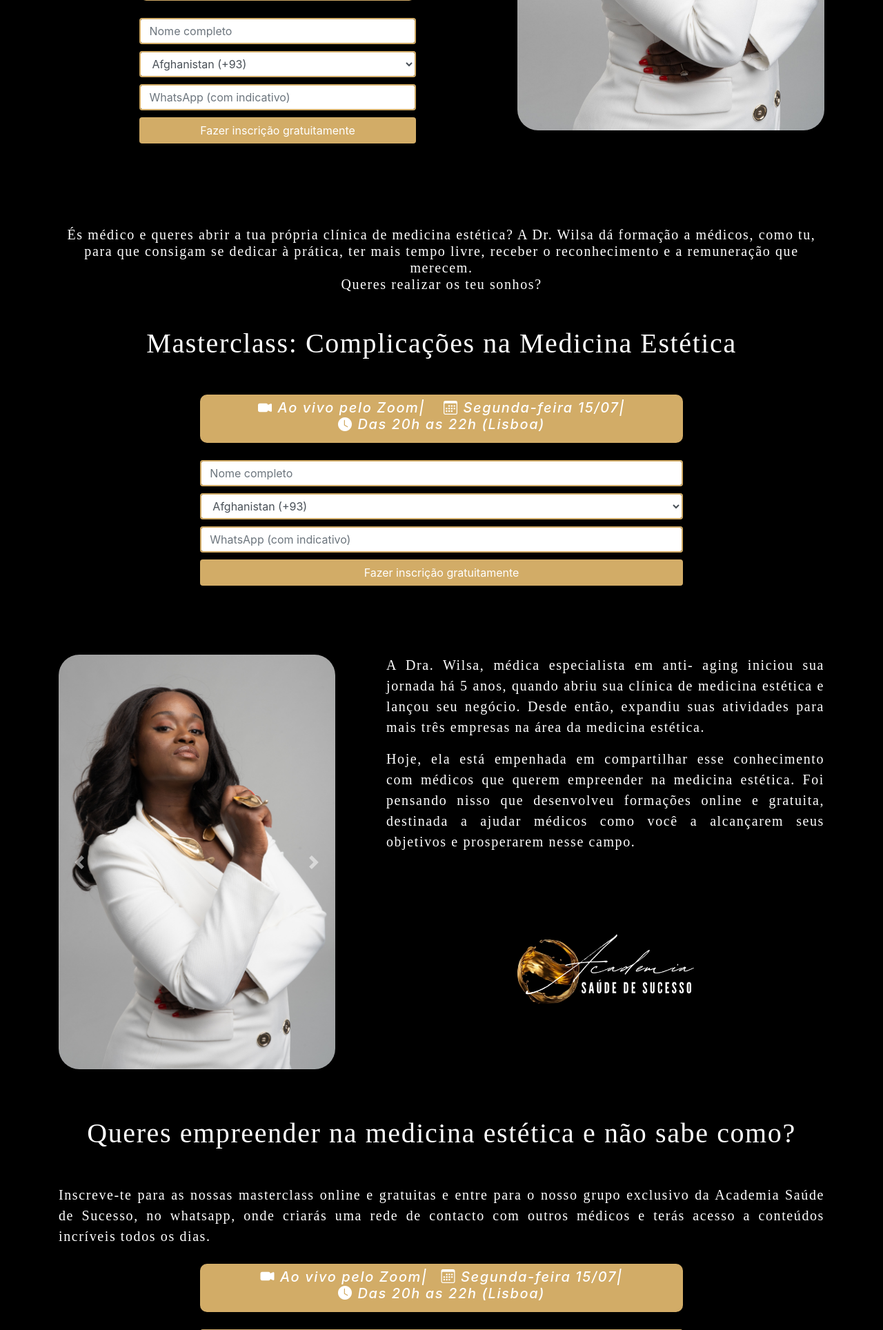
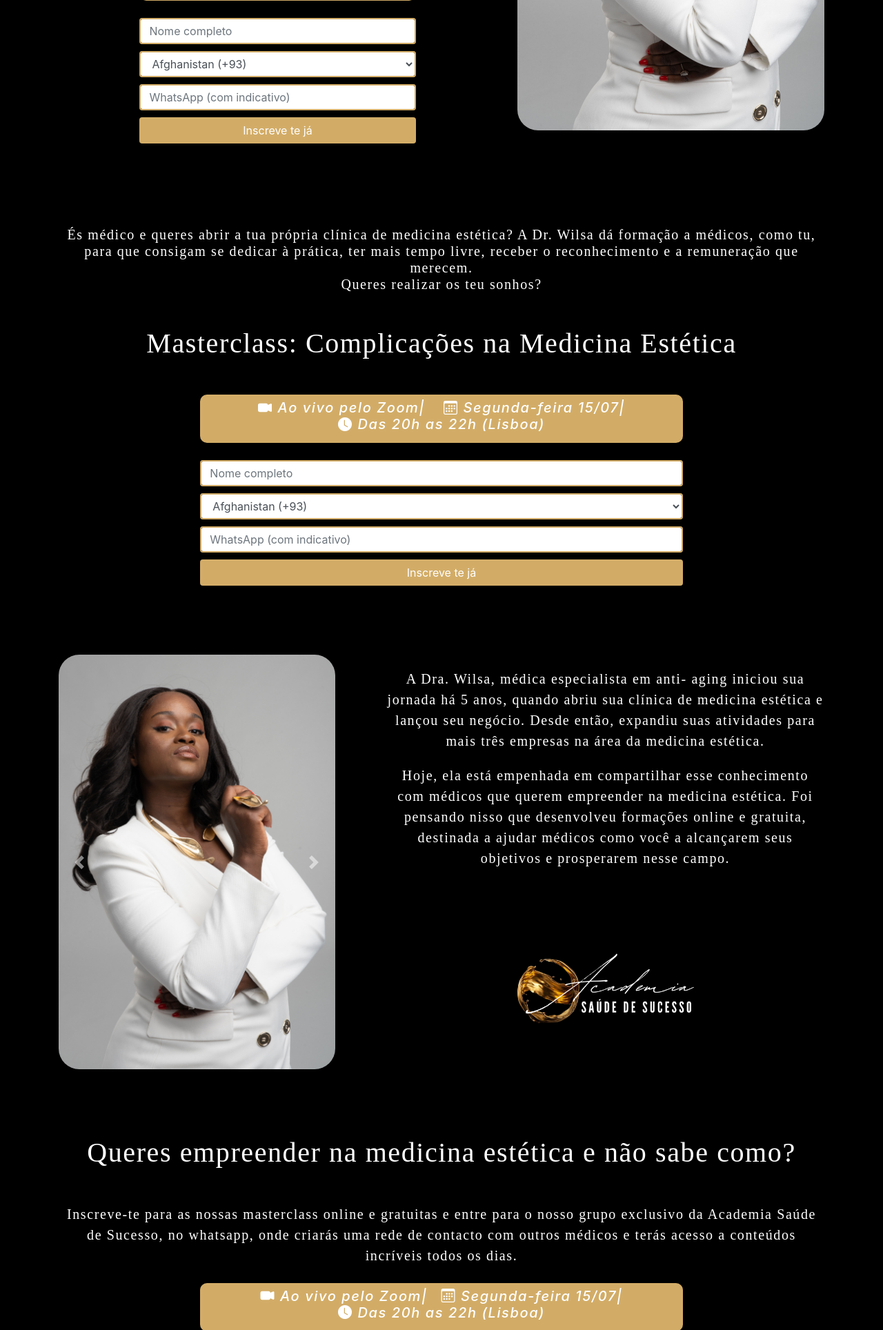
Before and after one commit to SPAWNKID19XX/SC, a Flask app: page / in a window 1280 px wide. Shown: the part 675-2603 px from the top of the page at 69% size. Run offline with Flask 3, Linux system fonts and the light colour scheme; some libraries are stand-ins or nearby versions.

Commit message:
[UPDATE] submit button, centralized all text_align

```diff
--- a/form.py
+++ b/form.py
@@ -206,4 +206,4 @@ class FormSubscribe(FlaskForm):
     full_name = StringField('Full Name', validators=[DataRequired()], render_kw={"placeholder": "Nome completo", 'class':'form-control'})
     countries = SelectField('Countries', choices=[(country, f"{country} ({code})") for country, code in countries_list.items()], validators=[DataRequired()], render_kw={"placeholder": "Selecione o país", 'class':'form-control'})
     wtsapp = StringField('WhatsApp', validators=[DataRequired()], render_kw={"placeholder": "WhatsApp (com indicativo)", 'class':'form-control'})
-    submit = SubmitField('Fazer inscrição gratuitamente',render_kw={'class':'btn'})
+    submit = SubmitField('Inscreve te já',render_kw={'class':'btn'})
--- a/templates/index.html
+++ b/templates/index.html
@@ -163,13 +163,13 @@
             </div>
           </div>
           <div class="col-7">
-            <p class="text_description_section_3">
+            <p class="text_description">
               A Dra. Wilsa, médica especialista em anti- aging iniciou sua
               jornada há 5 anos, quando abriu sua clínica de medicina estética e
               lançou seu negócio. Desde então, expandiu suas atividades para
               mais três empresas na área da medicina estética.
             </p>
-            <p class="text_description_section_3">
+            <p class="text_description">
               Hoje, ela está empenhada em compartilhar esse conhecimento com
               médicos que querem empreender na medicina estética. Foi pensando
               nisso que desenvolveu formações online e gratuita, destinada a
@@ -187,7 +187,7 @@
           <h1 class="text_title">
             Queres empreender na medicina estética e não sabe como?
           </h1>
-          <p class="text_description_section_3">
+          <p class="text_description">
             Inscreve-te para as nossas masterclass online e gratuitas e entre
             para o nosso grupo exclusivo da Academia Saúde de Sucesso, no
             whatsapp, onde criarás uma rede de contacto com outros médicos e
```
